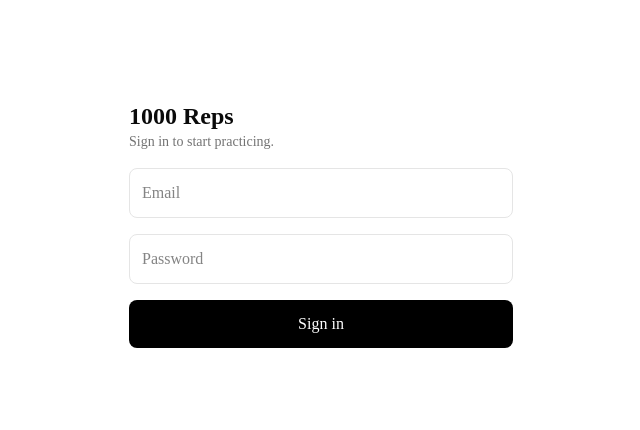
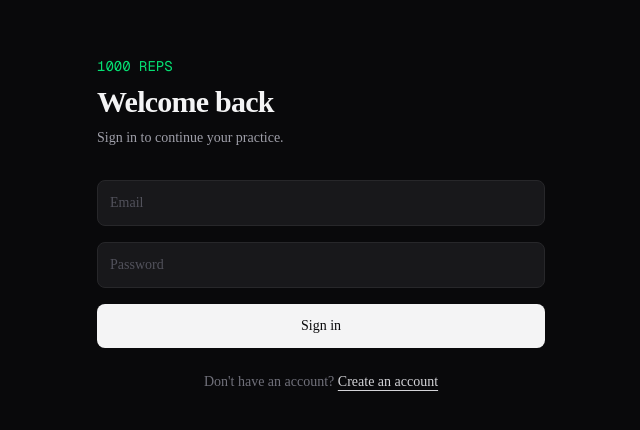
Before and after one commit to ShaphC/1kreps, a Next.js app: page /login in a window 1280 px wide. Shown: the part 176-606 px from the top of the page, without its empty margins (319-959 px from the left). Built offline with nearby package versions, Linux system fonts and the light colour scheme; no server answers.

Commit message:
Changed the style of the login page and the placeholder text of the login and signup pages

```diff
--- a/src/app/login/page.tsx
+++ b/src/app/login/page.tsx
@@ -1,8 +1,9 @@
 "use client";
 
 import { FormEvent, useState } from "react";
+import Link from "next/link";
+import { useRouter } from "next/navigation";
 import { createClient } from "@/lib/supabase/client";
-import { useRouter } from "next/navigation";
 
 export default function LoginPage() {
   const router = useRouter();
@@ -10,14 +11,15 @@ export default function LoginPage() {
 
   const [email, setEmail] = useState("");
   const [password, setPassword] = useState("");
+
   const [error, setError] = useState("");
   const [loading, setLoading] = useState(false);
 
   async function handleLogin(event: FormEvent<HTMLFormElement>) {
     event.preventDefault();
 
+    setError("");
     setLoading(true);
-    setError("");
 
     const { error } = await supabase.auth.signInWithPassword({
       email,
@@ -35,43 +37,74 @@ export default function LoginPage() {
   }
 
   return (
-    <main className="flex min-h-screen items-center justify-center p-6">
-      <form onSubmit={handleLogin} className="w-full max-w-sm space-y-4">
-        <div>
-          <h1 className="text-2xl font-semibold">1000 Reps</h1>
-          <p className="text-sm text-muted-foreground">
-            Sign in to start practicing.
+    <main className="flex min-h-screen items-center justify-center bg-zinc-950 px-6 text-zinc-100">
+      <div className="w-full max-w-md">
+        {/* Header */}
+        <div className="mb-8">
+          <p className="mb-2 font-mono text-sm text-green-400">1000 REPS</p>
+
+          <h1 className="text-3xl font-semibold tracking-tight">
+            Welcome back
+          </h1>
+
+          <p className="mt-2 text-sm text-zinc-400">
+            Sign in to continue your practice.
           </p>
         </div>
 
+        {/* Login form */}
+        <form onSubmit={handleLogin} className="space-y-4">
           <input
+            id="email"
+            name="email"
             type="email"
-          placeholder="Email"
+            autoComplete="email"
             value={email}
             onChange={(event) => setEmail(event.target.value)}
+            placeholder="Email"
             required
-          className="w-full rounded-md border p-3"
+            disabled={loading}
+            className="w-full rounded-md border border-zinc-800 bg-zinc-900 px-3 py-3 text-sm outline-none transition placeholder:text-zinc-600 focus:border-zinc-600 focus:ring-1 focus:ring-zinc-600 disabled:opacity-50"
           />
 
           <input
+            id="password"
+            name="password"
             type="password"
-          placeholder="Password"
+            autoComplete="current-password"
             value={password}
             onChange={(event) => setPassword(event.target.value)}
+            placeholder="Password"
             required
-          className="w-full rounded-md border p-3"
+            disabled={loading}
+            className="w-full rounded-md border border-zinc-800 bg-zinc-900 px-3 py-3 text-sm outline-none transition placeholder:text-zinc-600 focus:border-zinc-600 focus:ring-1 focus:ring-zinc-600 disabled:opacity-50"
           />
 
-        {error && <p className="text-sm text-red-500">{error}</p>}
+          {error && (
+            <div className="rounded-md border border-red-900/50 bg-red-950/30 px-3 py-3 text-sm text-red-400">
+              {error}
+            </div>
+          )}
 
           <button
             type="submit"
             disabled={loading}
-          className="w-full rounded-md bg-black p-3 text-white disabled:opacity-50"
+            className="w-full rounded-md bg-zinc-100 px-4 py-3 text-sm font-medium text-zinc-950 transition hover:bg-white disabled:cursor-not-allowed disabled:opacity-50"
           >
             {loading ? "Signing in..." : "Sign in"}
           </button>
         </form>
+
+        <p className="mt-6 text-center text-sm text-zinc-500">
+          Don&apos;t have an account?{" "}
+          <Link
+            href="/signup"
+            className="text-zinc-300 underline underline-offset-4 hover:text-white"
+          >
+            Create an account
+          </Link>
+        </p>
+      </div>
     </main>
   );
 }
--- a/src/app/signup/page.tsx
+++ b/src/app/signup/page.tsx
@@ -46,14 +46,6 @@ export default function SignupPage() {
       return;
     }
 
-    /*
-     * If email confirmation is disabled in Supabase,
-     * Supabase will return a session and we can immediately
-     * send the user to practice.
-     *
-     * If email confirmation is enabled, there will be no
-     * active session yet, so we show the confirmation message.
-     */
     if (data.session) {
       router.push("/practice");
       router.refresh();
@@ -70,6 +62,7 @@ export default function SignupPage() {
   return (
     <main className="flex min-h-screen items-center justify-center bg-zinc-950 px-6 text-zinc-100">
       <div className="w-full max-w-md">
+        {/* Header */}
         <div className="mb-8">
           <p className="mb-2 font-mono text-sm text-green-400">1000 REPS</p>
 
@@ -82,15 +75,8 @@ export default function SignupPage() {
           </p>
         </div>
 
+        {/* Signup form */}
         <form onSubmit={handleSignup} className="space-y-4">
-          <div>
-            <label
-              htmlFor="email"
-              className="mb-2 block text-sm font-medium text-zinc-300"
-            >
-              Email
-            </label>
-
           <input
             id="email"
             name="email"
@@ -98,20 +84,11 @@ export default function SignupPage() {
             autoComplete="email"
             value={email}
             onChange={(event) => setEmail(event.target.value)}
-              placeholder="you@example.com"
+            placeholder="Email"
             required
             disabled={loading}
             className="w-full rounded-md border border-zinc-800 bg-zinc-900 px-3 py-3 text-sm outline-none transition placeholder:text-zinc-600 focus:border-zinc-600 focus:ring-1 focus:ring-zinc-600 disabled:opacity-50"
           />
-          </div>
-
-          <div>
-            <label
-              htmlFor="password"
-              className="mb-2 block text-sm font-medium text-zinc-300"
-            >
-              Password
-            </label>
 
           <input
             id="password"
@@ -120,20 +97,11 @@ export default function SignupPage() {
             autoComplete="new-password"
             value={password}
             onChange={(event) => setPassword(event.target.value)}
-              placeholder="••••••••"
+            placeholder="Password"
             required
             disabled={loading}
             className="w-full rounded-md border border-zinc-800 bg-zinc-900 px-3 py-3 text-sm outline-none transition placeholder:text-zinc-600 focus:border-zinc-600 focus:ring-1 focus:ring-zinc-600 disabled:opacity-50"
           />
-          </div>
-
-          <div>
-            <label
-              htmlFor="confirm-password"
-              className="mb-2 block text-sm font-medium text-zinc-300"
-            >
-              Confirm password
-            </label>
 
           <input
             id="confirm-password"
@@ -142,12 +110,11 @@ export default function SignupPage() {
             autoComplete="new-password"
             value={confirmPassword}
             onChange={(event) => setConfirmPassword(event.target.value)}
-              placeholder="••••••••"
+            placeholder="Confirm password"
             required
             disabled={loading}
             className="w-full rounded-md border border-zinc-800 bg-zinc-900 px-3 py-3 text-sm outline-none transition placeholder:text-zinc-600 focus:border-zinc-600 focus:ring-1 focus:ring-zinc-600 disabled:opacity-50"
           />
-          </div>
 
           {error && (
             <div className="rounded-md border border-red-900/50 bg-red-950/30 px-3 py-3 text-sm text-red-400">
```
Lines whose indentation alone changed are shown as unchanged.
